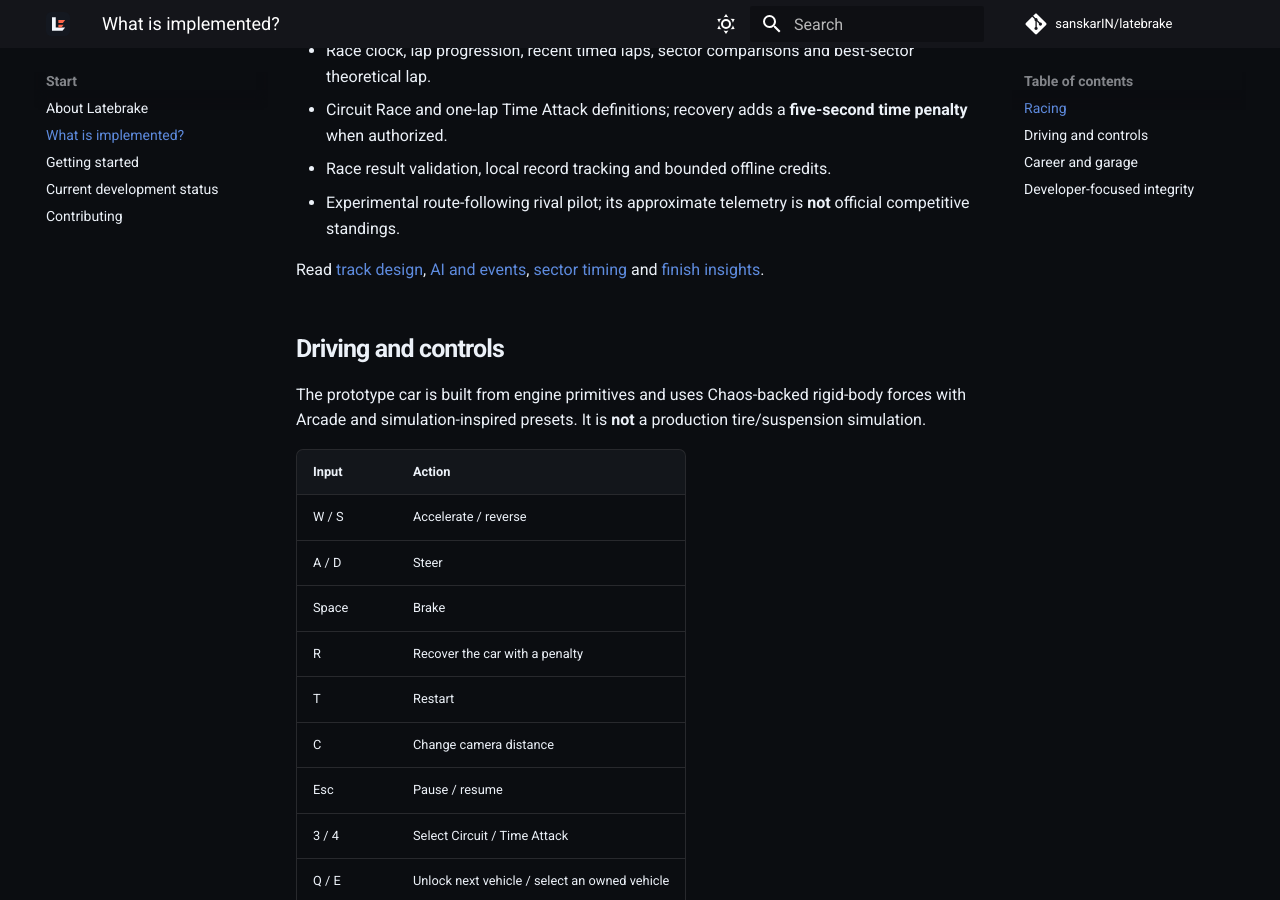
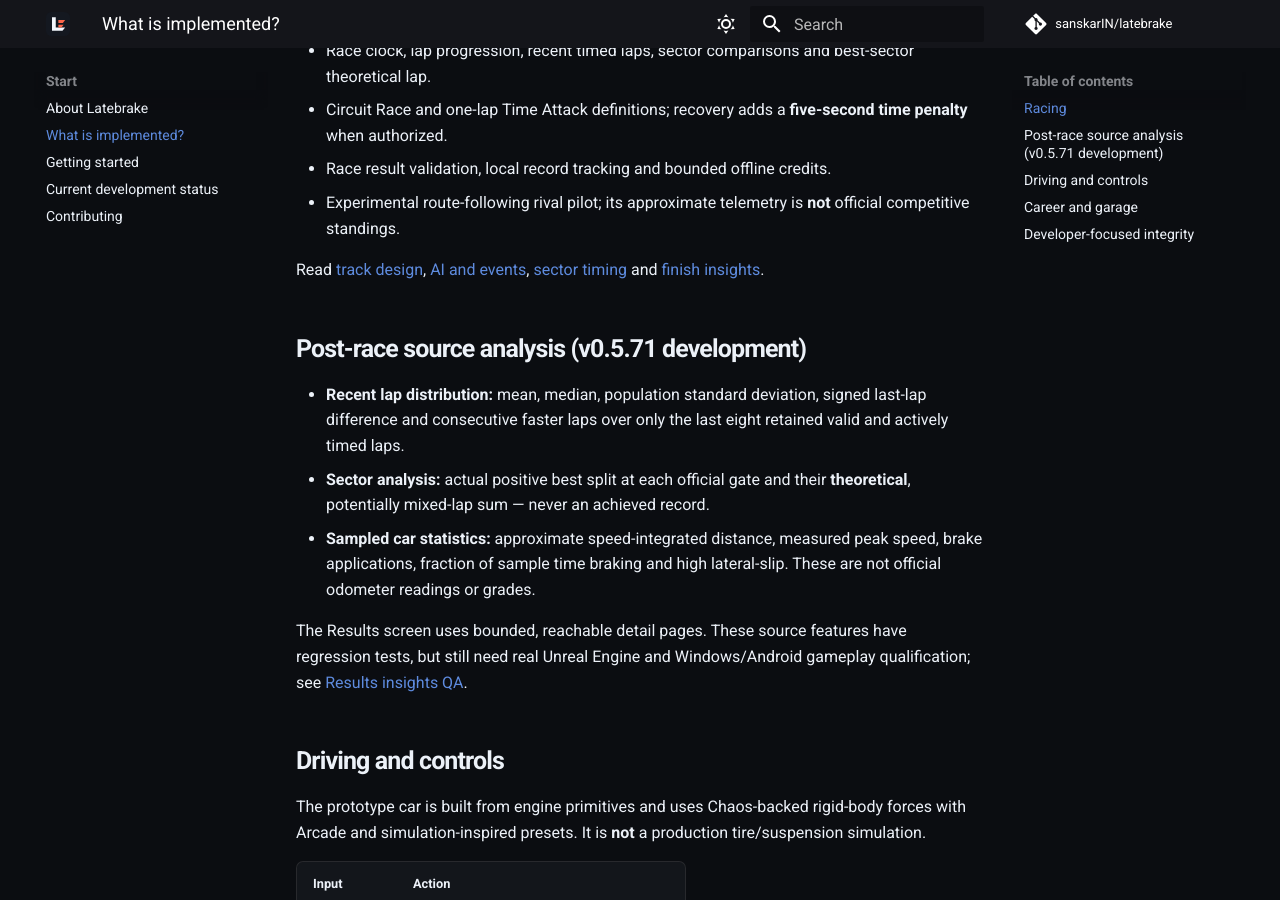
Before and after one commit to sanskarIN/latebrake, an MkDocs documentation site: the page built from docs/features.md, in a window 1280 px wide and 900 px high, scrolled down 399 px. Built offline with MkDocs 1.6.1 and Material for MkDocs 9.7.7, drawn with Linux system fonts in a browser that asks for light colours; comment, search, counter and statistics services are not loaded.

Commit message:
docs: explain the new results systems and current playable status

```diff
--- a/docs/features.md
+++ b/docs/features.md
@@ -11,6 +11,22 @@ This page distinguishes source-level features from tested game builds. All gamep
 - Experimental route-following rival pilot; its approximate telemetry is **not** official competitive standings.
 
 Read [track design](TRACK.md), [AI and events](AI_AND_EVENTS.md), [sector timing](SECTOR_TIMING.md) and [finish insights](FINISH_INSIGHTS.md).
+
+## Post-race source analysis (v0.5.71 development)
+
+- **Recent lap distribution:** mean, median, population standard deviation,
+  signed last-lap difference and consecutive faster laps over only the last
+  eight retained valid and actively timed laps.
+- **Sector analysis:** actual positive best split at each official gate and
+  their **theoretical**, potentially mixed-lap sum — never an achieved record.
+- **Sampled car statistics:** approximate speed-integrated distance,
+  measured peak speed, brake applications, fraction of sample time braking
+  and high lateral-slip. These are not official odometer readings or grades.
+
+The Results screen uses bounded, reachable detail pages. These source
+features have regression tests, but still need real Unreal Engine and
+Windows/Android gameplay qualification; see
+[Results insights QA](RESULTS_INSIGHTS_QA.md).
 
 ## Driving and controls
 
```
Also changed, not shown: README.md (+1 -1 lines), docs/TESTING.md (+16 -0 lines).
